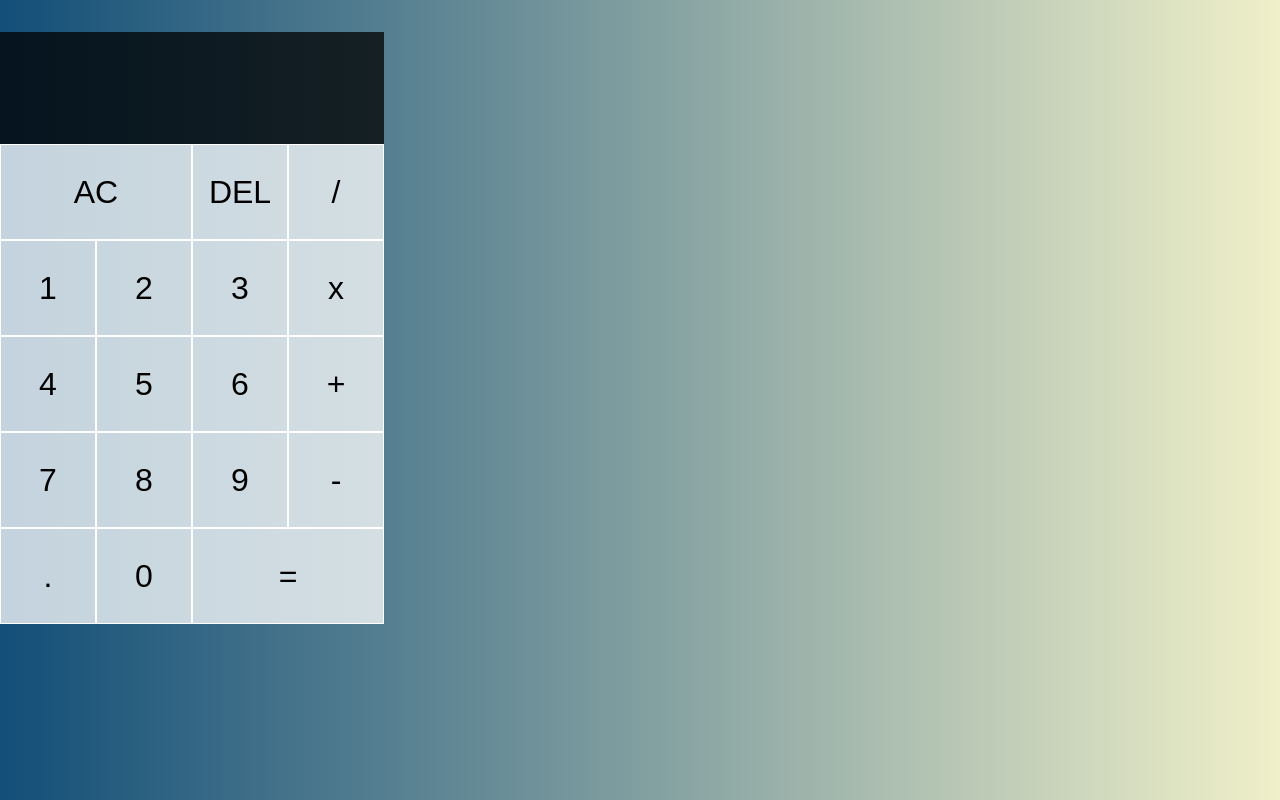
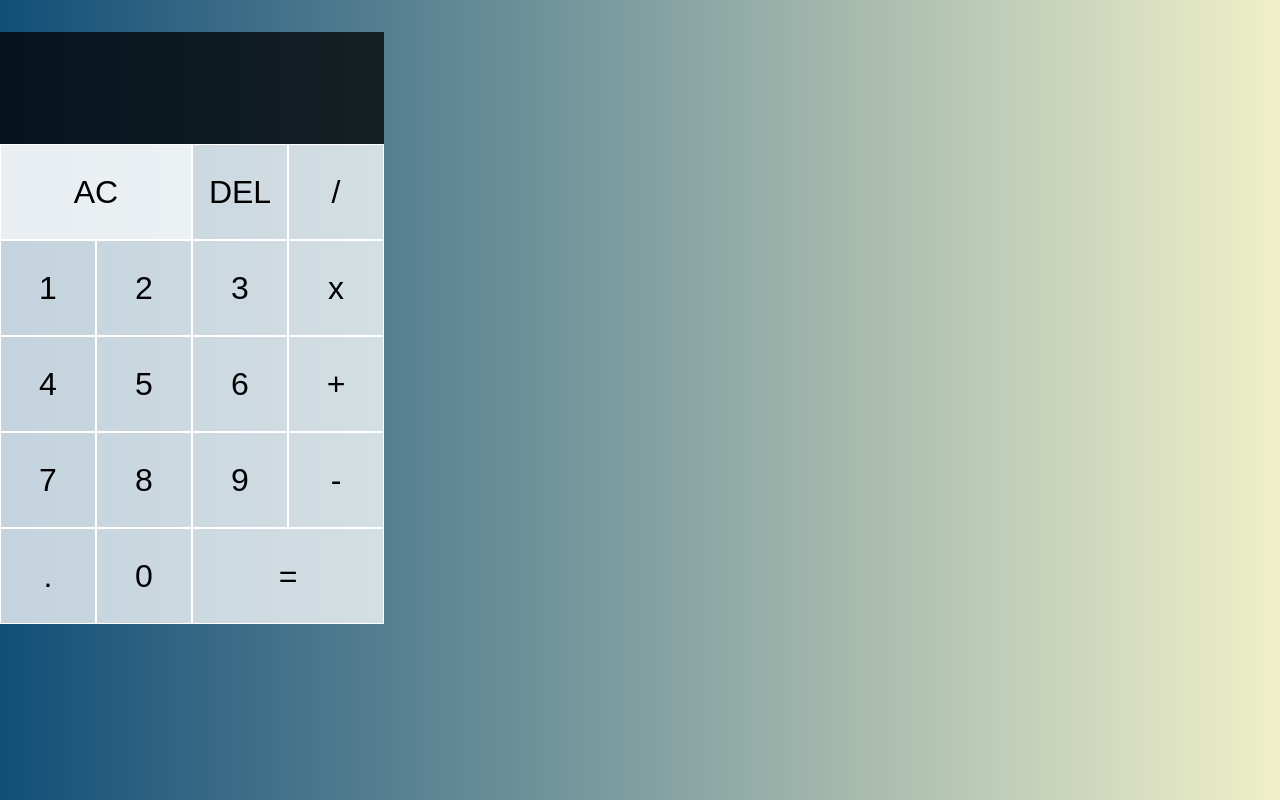
Before and after one commit to ircamitoc/https---github.com-ircamitoc-react-calculator, a React (Create React App) app in the folder react-calc/: page / in a window 1280 px wide. In both pictures the pointer is over the button "AC". Built offline with nearby package versions, Linux system fonts and the light colour scheme.

Commit message:
Added a new style

```diff
--- a/react-calc/src/App.css
+++ b/react-calc/src/App.css
@@ -21,6 +21,12 @@ body {
   outline: none;
   background: rgba(255,255,255,.75);
 }
+
+.calculator-grid > button:hover,
+.calculator-grid > button:focus {
+  background: rgba(255,255,255,.9);
+}
+
 
 .span-two {
   grid-column: span 2;
```
